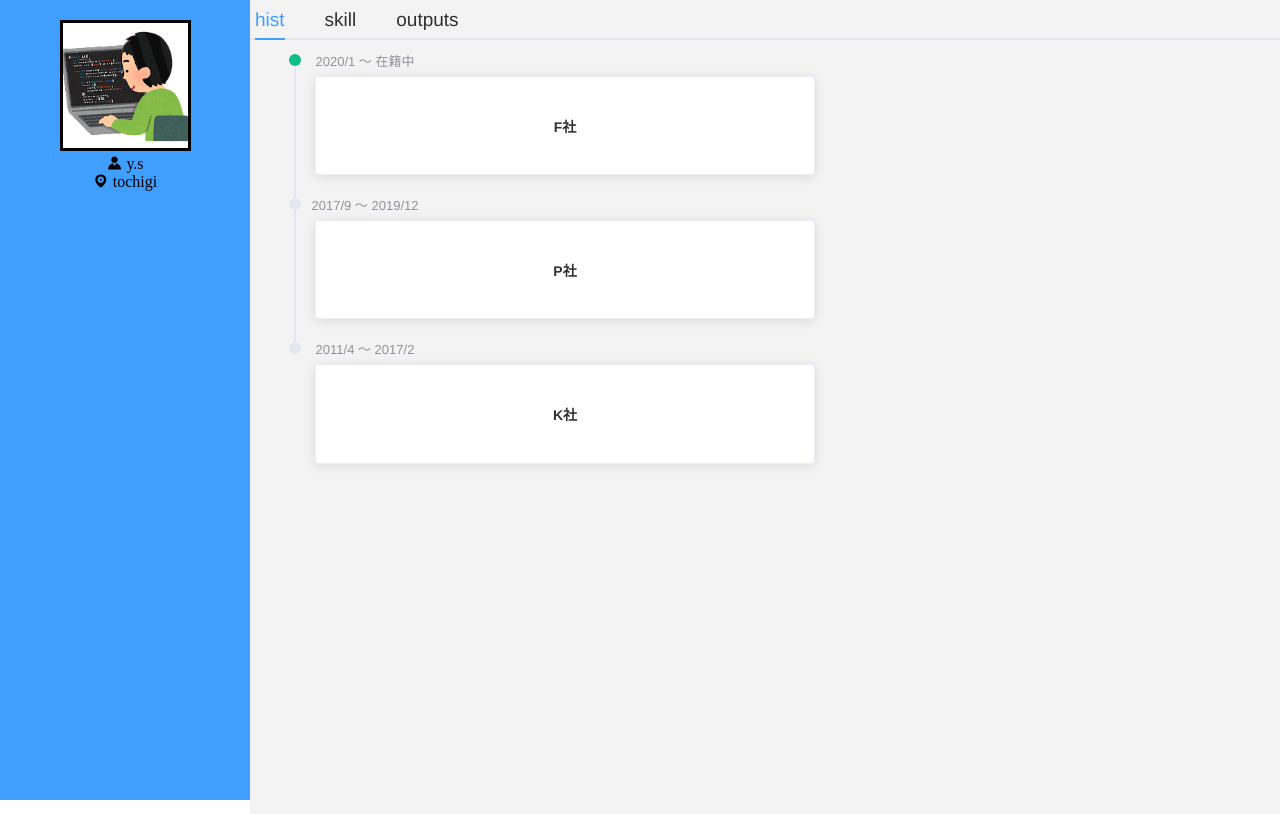
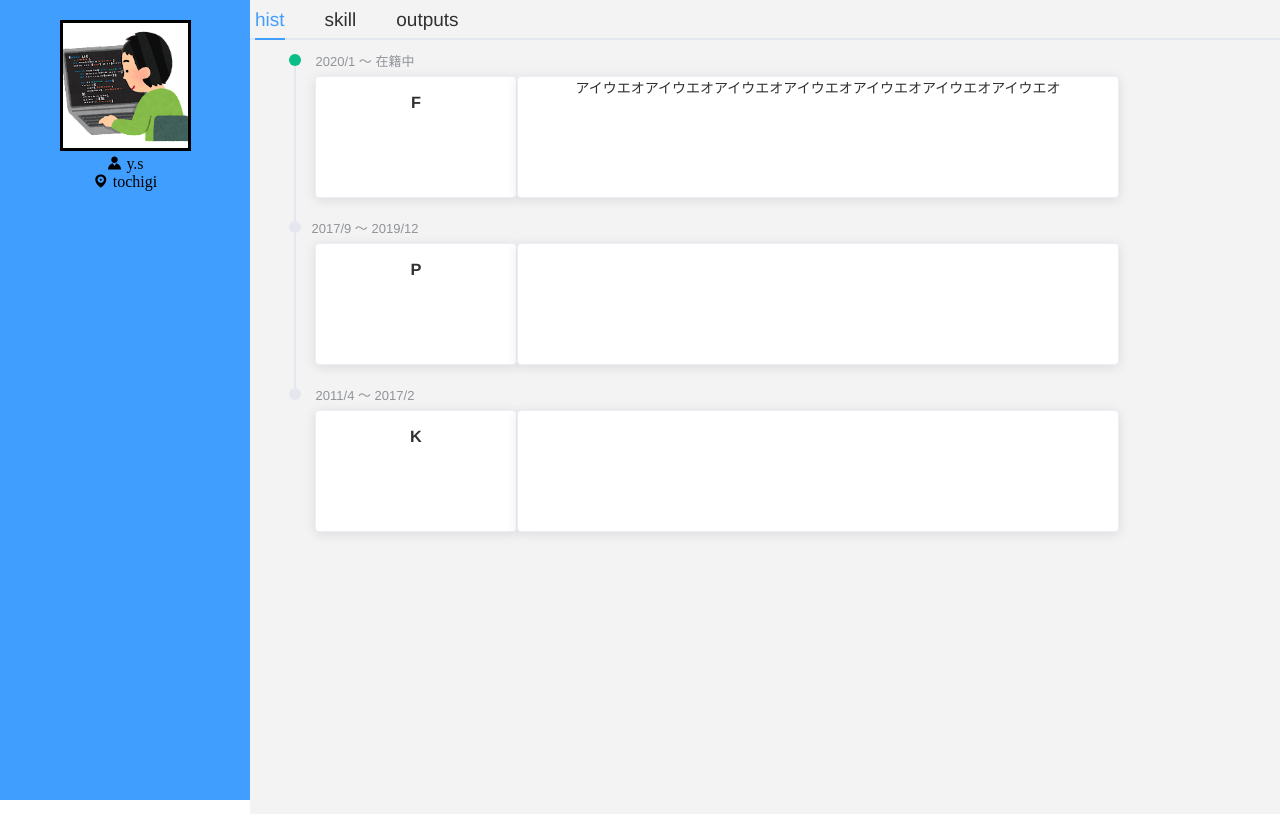
Before and after one commit to as-39sai10/resume39, a Vue app: page /resume39 in a window 1280 px wide. Built offline with nearby package versions, Linux system fonts and the light colour scheme.

Commit message:
hist更新とビルド

```diff
--- a/src/components/hist.vue
+++ b/src/components/hist.vue
@@ -1,7 +1,7 @@
 <template>
   <div class="history">
     <el-timeline>
-      <el-timeline-item
+      <el-timeline-item class="hist-ch"
         v-for="(hist, index) in items_hist"
         :key="index"
         :icon="hist.icon"
@@ -11,8 +11,11 @@
         :timestamp="hist.year"
         placement="top"
       >
-        <el-card>
-          <h4>{{ hist.society }}</h4>
+        <el-card class="hist-box">
+          <h3>{{ hist.society }}</h3>
+        </el-card>
+        <el-card class="hist-box2">
+          <div>{{ hist.text }}</div>
         </el-card>
       </el-timeline-item>
     </el-timeline>
@@ -26,16 +29,15 @@ export default {
   data() {
     return {
       items_hist: [
-        { society: "F社",
+        {
+          society: "F",
           value: 4,
           year: "2020/1 〜 在籍中",
-          color: '#0bbd87' },
-        { society: "P社",
-          value: 3,
-          year: "2017/9 〜 2019/12" },
-        { society: "K社",
-          value: 3,
-          year: "2011/4 〜 2017/2" },
+          text: "アイウエオアイウエオアイウエオアイウエオアイウエオアイウエオアイウエオ",
+          color: "#0bbd87",
+        },
+        { society: "P", value: 3, year: "2017/9 〜 2019/12" },
+        { society: "K", value: 3, year: "2011/4 〜 2017/2" },
       ],
     };
   },
@@ -53,4 +55,17 @@ export default {
   background-color: #f3f3f3;
   overflow: hidden;
 }
+.hist-ch {
+
+}
+.hist-box {
+
+  width: 200px;
+  height: 120px;
+  margin-right: 0px;
+}
+.hist-box2 {
+  width: 600px;
+  height: 120px;
+}
 </style>
--- a/src/css/element.css
+++ b/src/css/element.css
@@ -12,8 +12,14 @@
     background-color: #fff !important;
 }
 .el-timeline-item__content  {
-    width: 500px;
     padding-left: 25px;
+    display: flex;
+}
+.el-card__body {
+    padding: 0;
+}
+.el-timeline {
+    height: 85vh;
 }
 .el-timeline-item__timestamp {
     width: 150px;
```
Also changed, not shown: 7 other files (tests, documents, lock files or other folders).
